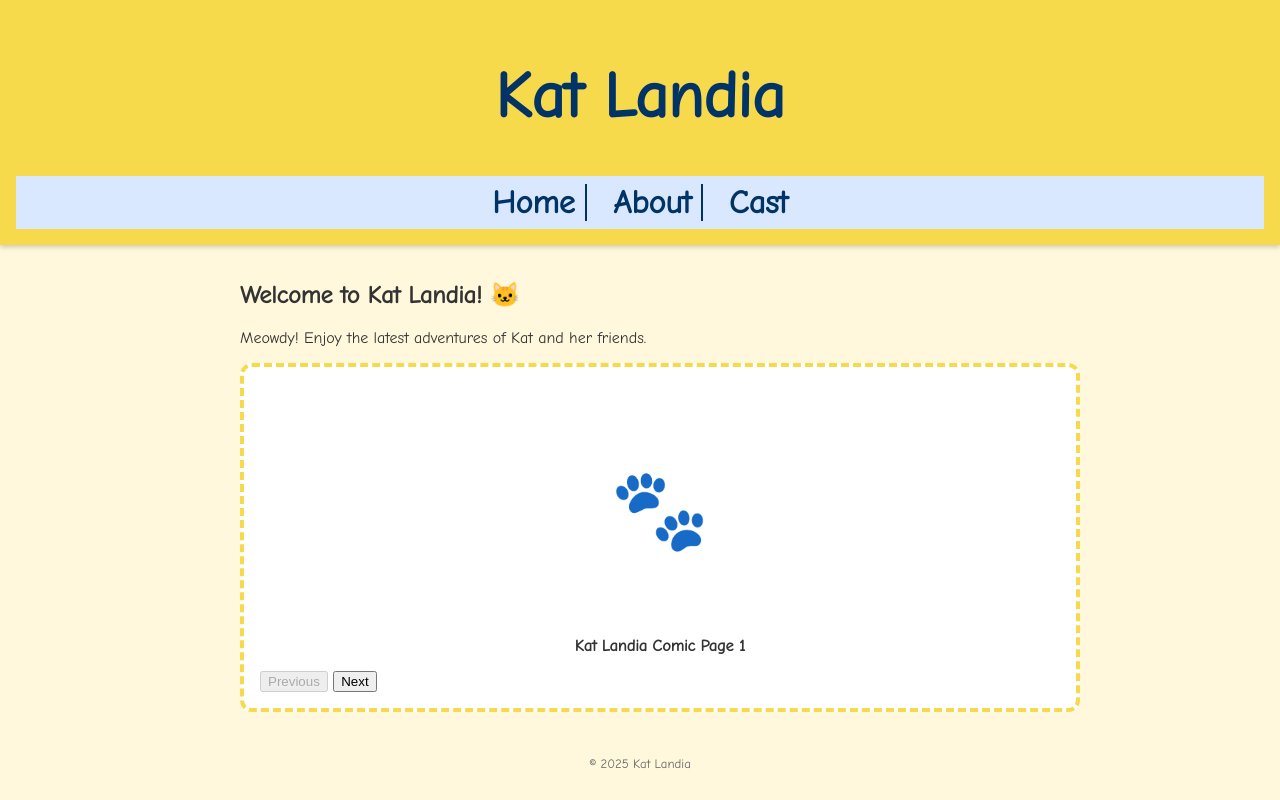
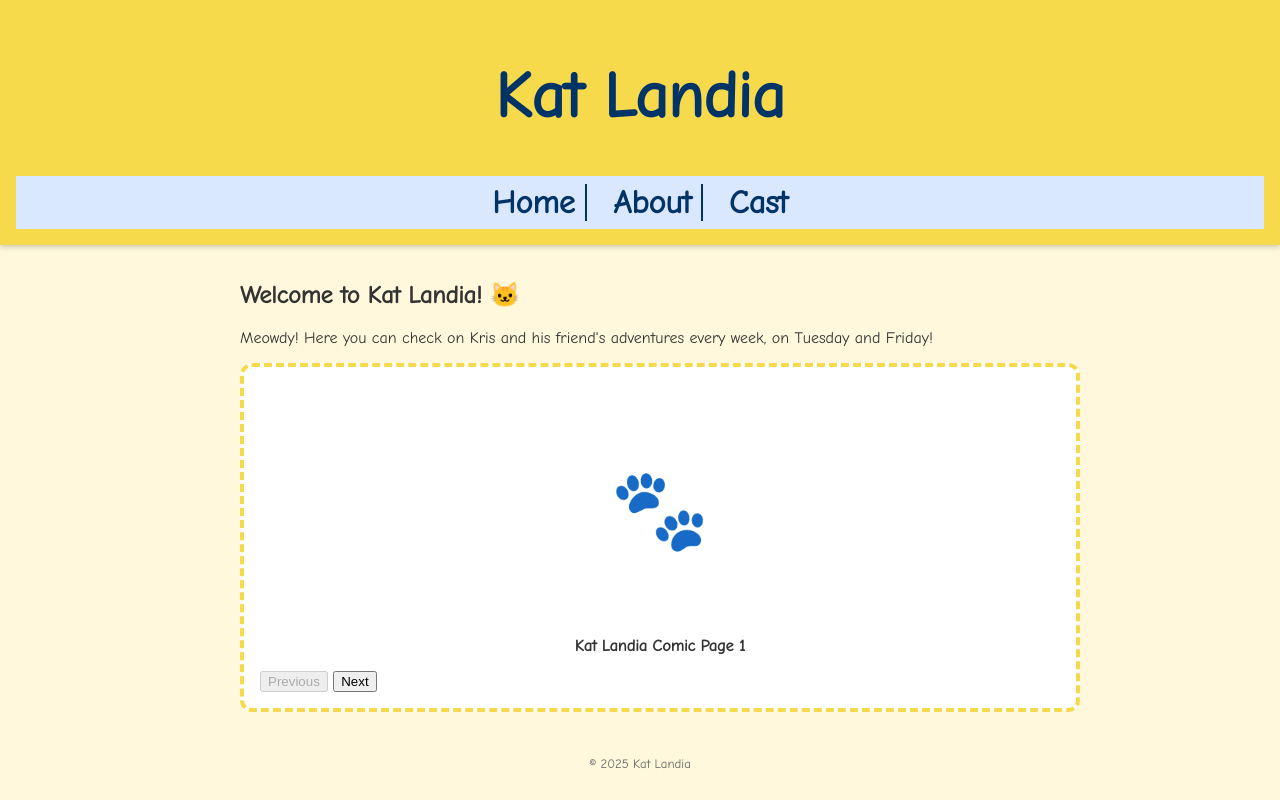
Before and after one commit to KatLandia809/kat-landia, a plain HTML site: page index.html in a window 1280 px wide. Drawn offline with Linux system fonts and the light colour scheme.

Commit message:
Update index.html

```diff
--- a/index.html
+++ b/index.html
@@ -19,7 +19,7 @@
 
   <main>
     <h2>Welcome to Kat Landia! 🐱</h2>
-    <p>Meowdy! Enjoy the latest adventures of Kat and her friends.</p>
+    <p>Meowdy! Here you can check on Kris and his friend's adventures every week, on Tuesday and Friday!</p>
     <div class="comic-page">
       <p style="font-size: 5rem; text-align: center;">🐾</p>
       <p style="text-align: center; font-weight: bold;">Kat Landia Comic Page 1</p>
```
